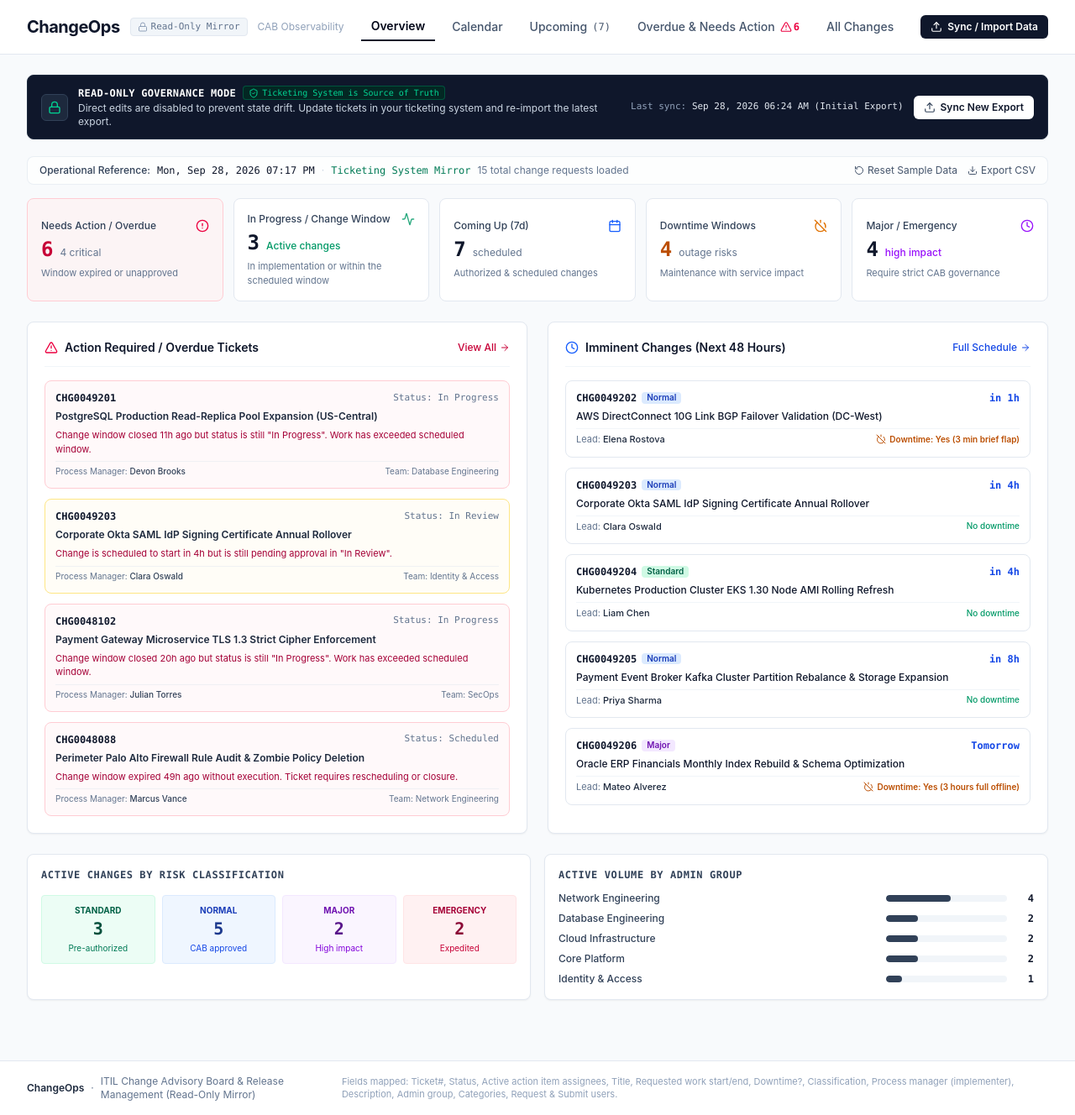
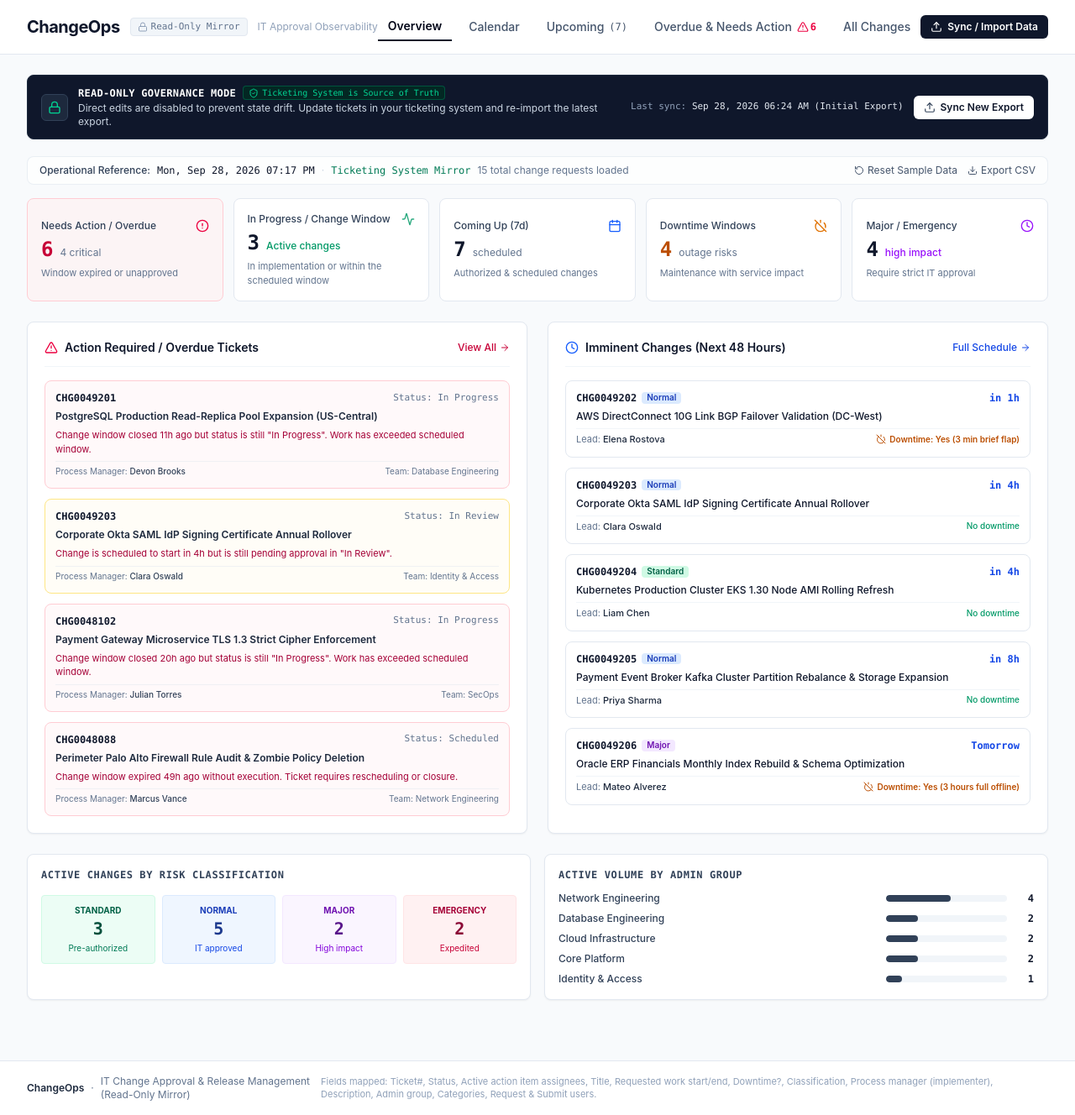
Before and after one commit to jpineiro-cas/ChangeOps, a React (Vite) app: page / in a window 1280 px wide. Shown: the whole page at 84% size. Built offline with nearby package versions, Linux system fonts and the light colour scheme.

Commit message:
replaced CAB terminology

```diff
--- a/src/App.tsx
+++ b/src/App.tsx
@@ -239,7 +239,7 @@ export default function App() {
           <div className="flex items-center gap-2">
             <span className="font-semibold text-slate-800">ChangeOps</span>
             <span>·</span>
-            <span>ITIL Change Advisory Board & Release Management (Read-Only Mirror)</span>
+            <span>IT Change Approval & Release Management (Read-Only Mirror)</span>
           </div>
           <div className="text-[11px] text-slate-400">
             Fields mapped: Ticket#, Status, Active action item assignees, Title, Requested work start/end, Downtime?, Classification, Process manager (implementer), Description, Admin group, Categories, Request & Submit users.
--- a/src/components/ChangeDetailModal.tsx
+++ b/src/components/ChangeDetailModal.tsx
@@ -103,7 +103,7 @@ export const ChangeDetailModal: React.FC<ChangeDetailModalProps> = ({
           <div className="flex-1">
             <span className="font-semibold">Ticketing System is Source of Truth: </span>
             <span>
-              All modifications, CAB approval votes, status transitions, and schedule adjustments must be performed directly in your ticketing system for ticket <strong className="font-mono font-bold text-slate-900">{ticket.ticketNumber}</strong>. Re-import your export to view updated states.
+              All modifications, IT approval decisions, status transitions, and schedule adjustments must be performed directly in your ticketing system for ticket <strong className="font-mono font-bold text-slate-900">{ticket.ticketNumber}</strong>. Re-import your export to view updated states.
             </span>
           </div>
         </div>
--- a/src/components/Header.tsx
+++ b/src/components/Header.tsx
@@ -39,7 +39,7 @@ export const Header: React.FC<HeaderProps> = ({
               <span>Read-Only Mirror</span>
             </span>
             <span className="hidden lg:inline-block text-xs text-slate-400">
-              CAB Observability
+              IT Approval Observability
             </span>
           </div>
 
--- a/src/components/MetricCards.tsx
+++ b/src/components/MetricCards.tsx
@@ -150,7 +150,7 @@ export const MetricCards: React.FC<MetricCardsProps> = ({
           <span className="text-xs text-purple-600 font-medium">high impact</span>
         </div>
         <p className="text-[11px] text-slate-500 mt-1">
-          Require strict CAB governance
+          Require strict IT approval
         </p>
       </button>
     </div>
--- a/src/components/OverviewDashboard.tsx
+++ b/src/components/OverviewDashboard.tsx
@@ -262,7 +262,7 @@ export const OverviewDashboard: React.FC<OverviewDashboardProps> = ({
               <span className="text-xl font-bold font-mono text-blue-900 tabular-nums">
                 {classificationCounts.Normal}
               </span>
-              <span className="text-[10px] text-blue-700 block mt-0.5">CAB approved</span>
+              <span className="text-[10px] text-blue-700 block mt-0.5">IT approved</span>
             </div>
             <div className="p-2.5 rounded bg-purple-50 border border-purple-100">
               <span className="text-[10px] uppercase font-bold text-purple-800 block">Major</span>
--- a/src/data/sampleChanges.ts
+++ b/src/data/sampleChanges.ts
@@ -52,7 +52,7 @@ export const SAMPLE_CHANGE_TICKETS: ChangeTicket[] = [
     expectedDowntime: 'No',
     classification: 'Normal',
     processManager: 'Clara Oswald',
-    description: 'Rotate the primary SHA-256 SAML signing certificate on Okta IdP across enterprise endpoints (Workday, Jira, Slack, Salesforce). Requires pending SecOps CAB signoff.',
+    description: 'Rotate the primary SHA-256 SAML signing certificate on Okta IdP across enterprise endpoints (Workday, Jira, Slack, Salesforce). Requires pending SecOps and IT approval.',
     adminGroup: 'Identity & Access',
     category: 'Security',
     subCategory: 'Identity & Access',
@@ -213,7 +213,7 @@ export const SAMPLE_CHANGE_TICKETS: ChangeTicket[] = [
     expectedDowntime: 'No',
     classification: 'Normal',
     processManager: 'Mateo Alverez',
-    description: 'Scheduled to start in less than 11 hours, but CAB approval has not been secured yet. Still in Requested status. Imminent window risk!',
+    description: 'Scheduled to start in less than 11 hours, but IT approval has not been secured yet. Still in Requested status. Imminent window risk!',
     adminGroup: 'Core Platform',
     category: 'Application',
     subCategory: 'Search Engine',
--- a/src/utils/dateUtils.ts
+++ b/src/utils/dateUtils.ts
@@ -275,7 +275,7 @@ export function analyzeOverdue(ticket: ChangeTicket, referenceDate: Date = new D
         ticket,
         reason: 'past_start_time',
         severity: 'critical',
-        message: `Requested work start time passed ${hoursLate}h ago without CAB approval.`,
+        message: `Requested work start time passed ${hoursLate}h ago without IT approval.`,
         hoursDelta: hoursLate,
       };
     }
```
